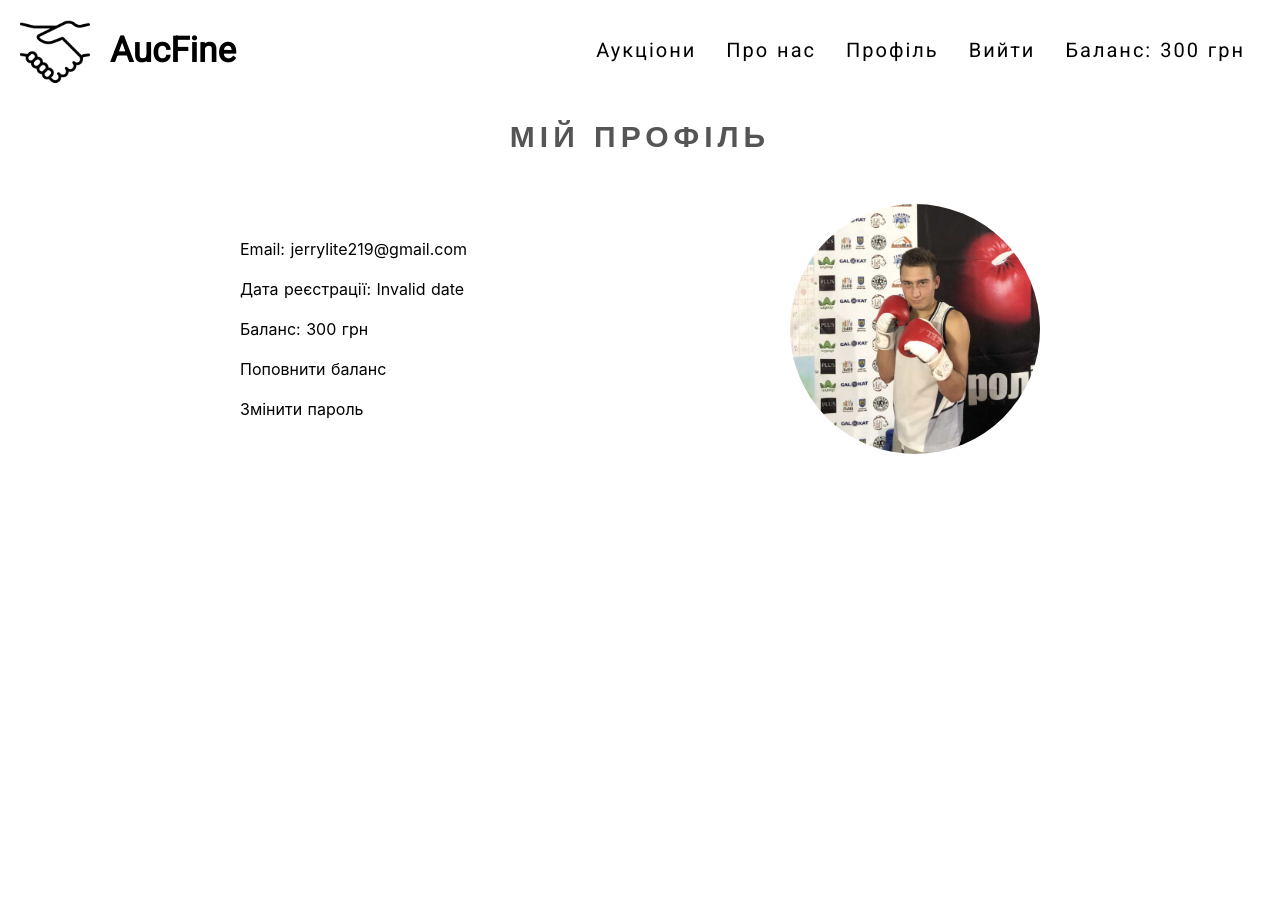
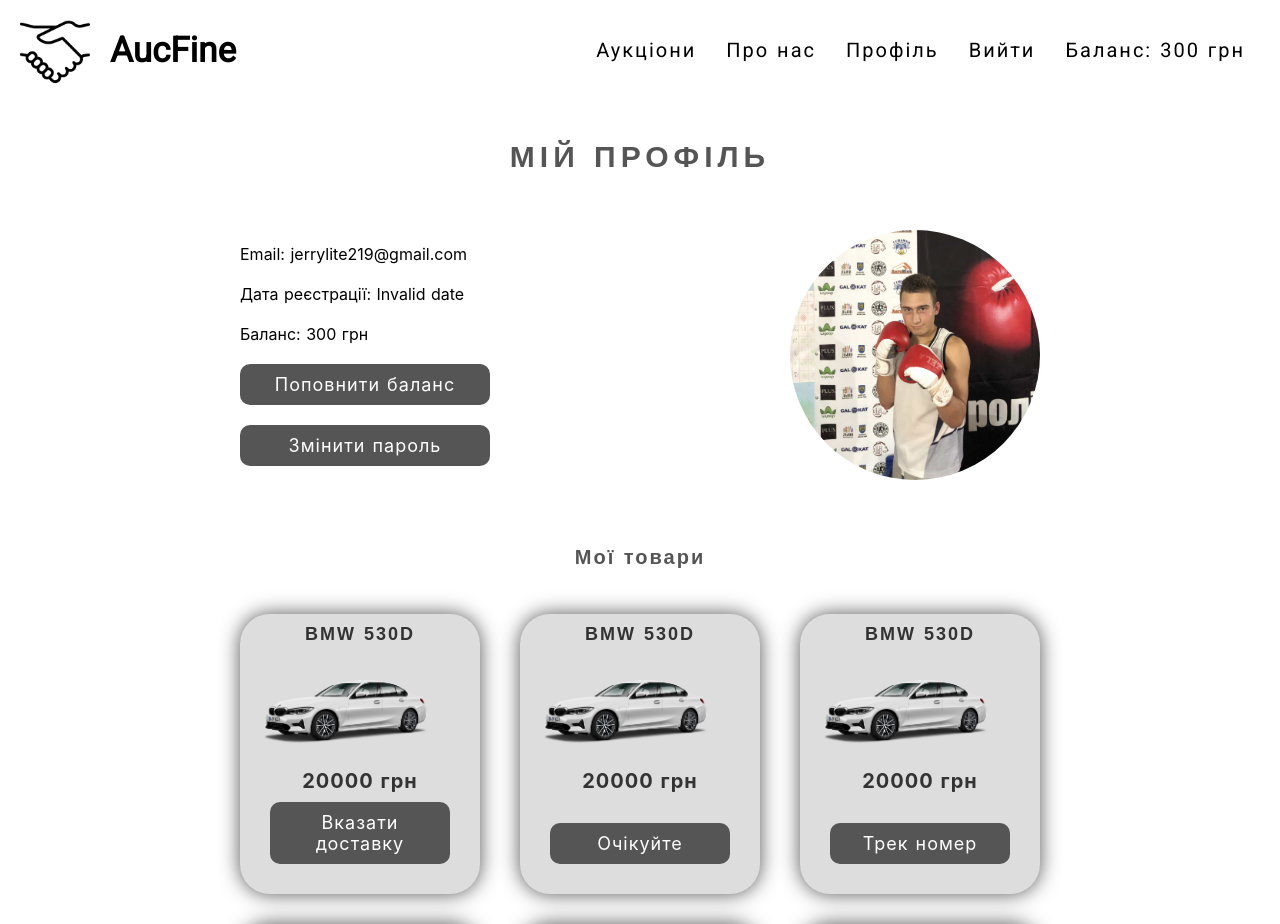
Before and after one commit to bohdan-krupa/auction, a Nuxt app: page /dashboard in a window 1280 px wide. Shown: the top 924 px of the page. Before the commit the page ends 804 px from the top, so only its background shows below. Built offline with nearby package versions, Linux system fonts and the light colour scheme; no server answers; sample sign-in values are in the browser's storage.

Commit message:
about, profile, server, admin in header: non stop

```diff
--- a/components/Header.vue
+++ b/components/Header.vue
@@ -13,21 +13,24 @@
         <NLink to="/about" :class="{ white: isWhite }">Про нас</NLink>
         <NLink v-if="!isSignIn" to="/auth/sign-in" :class="{ white: isWhite }">Увійти</NLink>
         <NLink v-if="!isSignIn" to="/auth/sign-up" :class="{ white: isWhite }">Реєстрація</NLink>
-        <NLink v-if="isSignIn" to="/dashboard" :class="{ white: isWhite }">Профіль</NLink>
+        <NLink v-if="isSignIn && !isAdmin" to="/dashboard" :class="{ white: isWhite }">Профіль</NLink>
+        <NLink v-if="isAdmin" to="/admin" :class="{ white: isWhite }">Адмінка</NLink>
         <span v-if="isSignIn" @click="logout()" :class="{ white: isWhite }" class="logout">Вийти</span>
-        <span v-if="isSignIn" :class="{ white: isWhite }">Баланс: 300 грн</span>
+        <span v-if="isSignIn && !isAdmin" :class="{ white: isWhite }">Баланс: 300 грн</span>
       </div>
     </nav>
   </header>
 </template>
 
 <script>
-import firebase from "firebase";
+  import firebase from "firebase"
+  import axios from 'axios'
 
   export default {
     data() {
       return {
-      isSignIn: false
+        isSignIn: false,
+        isAdmin: false
       };
     },
     computed: {
@@ -36,8 +39,20 @@
       }
     },
     mounted() {
-    firebase.auth().onAuthStateChanged(user => {
-      this.isSignIn = user ? true : false;
+      firebase.auth().onAuthStateChanged(async user => {
+        this.isSignIn = user ? true : false
+
+        if (user) {
+          const token = await user.getIdToken()
+
+          axios.get(`${process.env.BASE_API}/admin/isAdmin`, {
+            headers: { Authorization: "Bearer " + token }
+          }).then(res => {
+            this.isAdmin = res.data
+          })
+        } else {
+          this.isAdmin = false
+        }
       });
     },
     methods: {
--- a/nuxt.config.js
+++ b/nuxt.config.js
@@ -1,6 +1,9 @@
 // "dev": "cross-env NODE_ENV=development nodemon server/index.js --watch server",
 
 module.exports = {
+  env: {
+    BASE_API: 'https://us-central1-aucfine.cloudfunctions.net/api'
+  },
 	mode: 'universal',
 	head: {
 		title: process.env.npm_package_name || '',
--- a/pages/about.vue
+++ b/pages/about.vue
@@ -1,23 +1,39 @@
 <template>
-  <h1>ABOUT</h1>
+  <section>
+    <h1>About</h1>
+
+    <div class="desc">
+      <p>Lorem ipsum dolor, sit amet consectetur adipisicing elit. Rem vero dignissimos sint nisi. Quam sequi quasi, consectetur, sunt ipsum voluptatibus facilis repellendus esse sint beatae eius recusandae accusamus. Ad, natus!</p>
+      <p>Lorem ipsum dolor, sit amet consectetur adipisicing elit. Rem vero dignissimos sint nisi. Quam sequi quasi, consectetur, sunt ipsum voluptatibus facilis repellendus esse sint beatae eius recusandae accusamus. Ad, natus!</p>
+      <p>Lorem ipsum dolor, sit amet consectetur adipisicing elit. Rem vero dignissimos sint nisi. Quam sequi quasi, consectetur, sunt ipsum voluptatibus facilis repellendus esse sint beatae eius recusandae accusamus. Ad, natus!</p>
+      <p>Lorem ipsum dolor, sit amet consectetur adipisicing elit. Rem vero dignissimos sint nisi. Quam sequi quasi, consectetur, sunt ipsum voluptatibus facilis repellendus esse sint beatae eius recusandae accusamus. Ad, natus!</p>
+      <p>Lorem ipsum dolor, sit amet consectetur adipisicing elit. Rem vero dignissimos sint nisi. Quam sequi quasi, consectetur, sunt ipsum voluptatibus facilis repellendus esse sint beatae eius recusandae accusamus. Ad, natus!</p>
+      <p>Lorem ipsum dolor, sit amet consectetur adipisicing elit. Rem vero dignissimos sint nisi. Quam sequi quasi, consectetur, sunt ipsum voluptatibus facilis repellendus esse sint beatae eius recusandae accusamus. Ad, natus!</p>
+      <p>Lorem ipsum dolor, sit amet consectetur adipisicing elit. Rem vero dignissimos sint nisi. Quam sequi quasi, consectetur, sunt ipsum voluptatibus facilis repellendus esse sint beatae eius recusandae accusamus. Ad, natus!</p>
+      <p>Lorem ipsum dolor, sit amet consectetur adipisicing elit. Rem vero dignissimos sint nisi. Quam sequi quasi, consectetur, sunt ipsum voluptatibus facilis repellendus esse sint beatae eius recusandae accusamus. Ad, natus!</p>
+    </div>
+  </section>
 </template>
 
 <script>
-  import firebase from 'firebase'
-  // import axios from 'axios'
-
-  firebase.auth().onAuthStateChanged(function(user) {
-    if (user) {
-      // user.getIdToken().then(token => {
-      //   axios.get('http://localhost:5001/aucfine/us-central1/api', {
-      //     headers: { Authorization: "Bearer " + token }
-      //   }).then(res => {
-      //     console.log(res.data)
-      //   })
-      // })
-    }
-  })
-
   export default {
   }
 </script>
+
+<style lang="sass" scoped>
+  h1
+    text-align: center
+    font-family: 'Alata', sans-serif
+    letter-spacing: 5px
+    font-size: 30px
+    text-transform: uppercase
+    margin-top: 40px
+    color: #555
+
+  .desc
+    width: 800px
+    margin: 30px auto
+    line-height: 30px
+    color: #777
+    text-align: center
+</style>
--- a/pages/admin.vue
+++ b/pages/admin.vue
@@ -0,0 +1,46 @@
+<template>
+  <h1>Адмінка</h1>
+</template>
+
+<script>
+  // bodya.save.dev@gmail.com
+  // admin123
+  import firebase from 'firebase'
+  import axios from 'axios'
+
+  export default {
+    mounted() {
+      firebase.auth().onAuthStateChanged(async user => {
+        if (user) {
+          const token = await user.getIdToken()
+
+          axios
+            .get(`${process.env.BASE_API}/admin/isAdmin`, {
+              headers: { Authorization: "Bearer " + token }
+            })
+            .then(res => {
+              if (!res.data) {
+                this.$router.replace('/auth/sign-in')
+              }
+            })
+            .catch(err => {
+              console.log(err)
+            })
+        } else {
+          this.$router.replace('/auth/sign-in')
+        }
+      })
+    }
+  }
+</script>
+
+<style lang="sass" scoped>
+  h1
+    text-align: center
+    font-family: 'Alata', sans-serif
+    letter-spacing: 5px
+    font-size: 30px
+    text-transform: uppercase
+    margin-top: 40px
+    color: #555
+</style>
--- a/pages/auction/_id.vue
+++ b/pages/auction/_id.vue
@@ -42,7 +42,7 @@
     return {
       isStarted: true,
       mainPhoto: 'img/mac-1.png',
-      otherPhotos: ["img/mac-2.png", "img/mac-1.png"]
+      otherPhotos: ["img/mac-2.png", "img/mac-1.png", "img/mac-3.png"]
     };
   },
   methods: {
--- a/pages/dashboard.vue
+++ b/pages/dashboard.vue
@@ -1,6 +1,6 @@
 <template>
   <section class="profile-container">
-    <h2>Мій профіль</h2>
+    <h1>Мій профіль</h1>
 
     <div class="profile">
       <div class="profile-top">
@@ -13,6 +13,66 @@
         </div>
 
         <img src="img/ava.jpg" alt="Avatar">
+      </div>
+
+      <div class="goods-container">
+        <h3 class="title">Мої товари</h3>
+
+        <div class="goods">
+          <div class="item">
+            <NLink to="/auction/Lkjsdf345Jbss">
+              <p class="title">BMW 530D</p>
+              <img src="item/bmw.png" alt="item" />
+              <p class="price">20000 грн</p>
+            </NLink>
+            <div class="btn">Вказати доставку</div>
+          </div>
+
+          <div class="item">
+            <NLink to="/auction/Lkjsdf345Jbss">
+              <p class="title">BMW 530D</p>
+              <img src="item/bmw.png" alt="item" />
+              <p class="price">20000 грн</p>
+            </NLink>
+            <div class="btn no-btn">Очікуйте</div>
+          </div>
+
+          <div class="item">
+            <NLink to="/auction/Lkjsdf345Jbss">
+              <p class="title">BMW 530D</p>
+              <img src="item/bmw.png" alt="item" />
+              <p class="price">20000 грн</p>
+            </NLink>
+            <div class="btn">Трек номер</div>
+          </div>
+
+          <div class="item">
+            <NLink to="/auction/Lkjsdf345Jbss">
+              <p class="title">BMW 530D</p>
+              <img src="item/bmw.png" alt="item" />
+              <p class="price">20000 грн</p>
+            </NLink>
+            <div class="btn">Вказати доставку</div>
+          </div>
+
+          <div class="item">
+            <NLink to="/auction/Lkjsdf345Jbss">
+              <p class="title">BMW 530D</p>
+              <img src="item/bmw.png" alt="item" />
+              <p class="price">20000 грн</p>
+            </NLink>
+            <div class="btn no-btn">Очікуйте</div>
+          </div>
+
+          <div class="item">
+            <NLink to="/auction/Lkjsdf345Jbss">
+              <p class="title">BMW 530D</p>
+              <img src="item/bmw.png" alt="item" />
+              <p class="price">20000 грн</p>
+            </NLink>
+            <div class="btn">Трек номер</div>
+          </div>
+        </div>
       </div>
     </div>
   </section>
@@ -42,20 +102,24 @@
 </script>
 
 <style lang="sass" scoped>
-  h2
+  h1, .title
     text-align: center
     font-family: 'Alata', sans-serif
     letter-spacing: 5px
     font-size: 30px
     text-transform: uppercase
-    margin-top: 20px
+    margin-top: 40px
     color: #555
+
+    &.title
+      font-size: 20px
+      letter-spacing: 2px
+      text-transform: none
 
   .profile
     width: 800px
     height: 600px
     margin: 0 auto
-    // background: grey
 
     .profile-top
       display: flex
@@ -72,4 +136,75 @@
         height: 250px
         object-fit: cover
         border-radius: 100%
+
+  .goods-container
+    margin-top: 60px
+
+    .goods
+      display: flex
+      flex-flow: wrap
+      justify-content: space-between
+      margin: 30px -15px
+
+      .item
+        display: flex
+        flex-flow: column
+        align-items: center
+        width: 240px
+        height: 280px
+        margin: 15px
+        text-align: center
+        background: #DDD
+        border-radius: 30px
+        box-shadow: 0 0 20px #555
+        transition: all 200ms
+
+        &:hover
+          transform: scale(1.05)
+
+        .title
+          margin-top: 10px
+          font-size: 18px
+          font-weight: bold
+          color: #333
+
+        img
+          height: 120px
+
+        .buyer, .timer
+          font-size: 17px
+          line-height: 25px
+          color: #333
+
+        .timer
+          font-weight: bold
+
+        .price, .starts-in
+          font-size: 20px
+          font-weight: bold
+          color: #333
+          letter-spacing: 1px
+
+        .starts-in
+          margin-top: 48px
+
+  .btn
+    width: 180px
+    margin: auto 0 30px 0
+    padding: 10px
+    background: #555
+    color: #FFF
+    text-align: center
+    border-radius: 10px
+    font-size: 18px
+    letter-spacing: 1px
+    user-select: none
+    cursor: pointer
+
+    &.no-btn
+      user-select: text
+      cursor: text
+
+    &.data-item
+      width: 250px
 </style>
--- a/pages/index.vue
+++ b/pages/index.vue
@@ -156,16 +156,19 @@
 import axios from "axios";
 
 export default {
+  data() {
+    return {
+      auctions: null
+    }
+  },
   methods: {
     makeBid() {
       console.log("some magic");
     }
   },
   mounted() {
-    const api = "https://us-central1-aucfine.cloudfunctions.net/api/auctions";
-
     axios
-      .get(api)
+      .get(`${process.env.BASE_API}/auctions`)
       .then(response => {
         console.log(response.data);
       })
@@ -201,7 +204,6 @@
 
   .auctions-container
     text-align: center
-    height: 100vh
 
     h2
       font-family: 'Alata', sans-serif
@@ -217,6 +219,7 @@
       align-items: center
       flex-flow: wrap
       margin-top: 50px
+      padding: 0 50px
 
       .item
         display: flex
```
Also changed, not shown: static/img/mac-3.png (renamed from static/img/mac-3.webp), 1 other file (tests, documents, lock files or other folders). Lines whose indentation alone changed are shown as unchanged.
